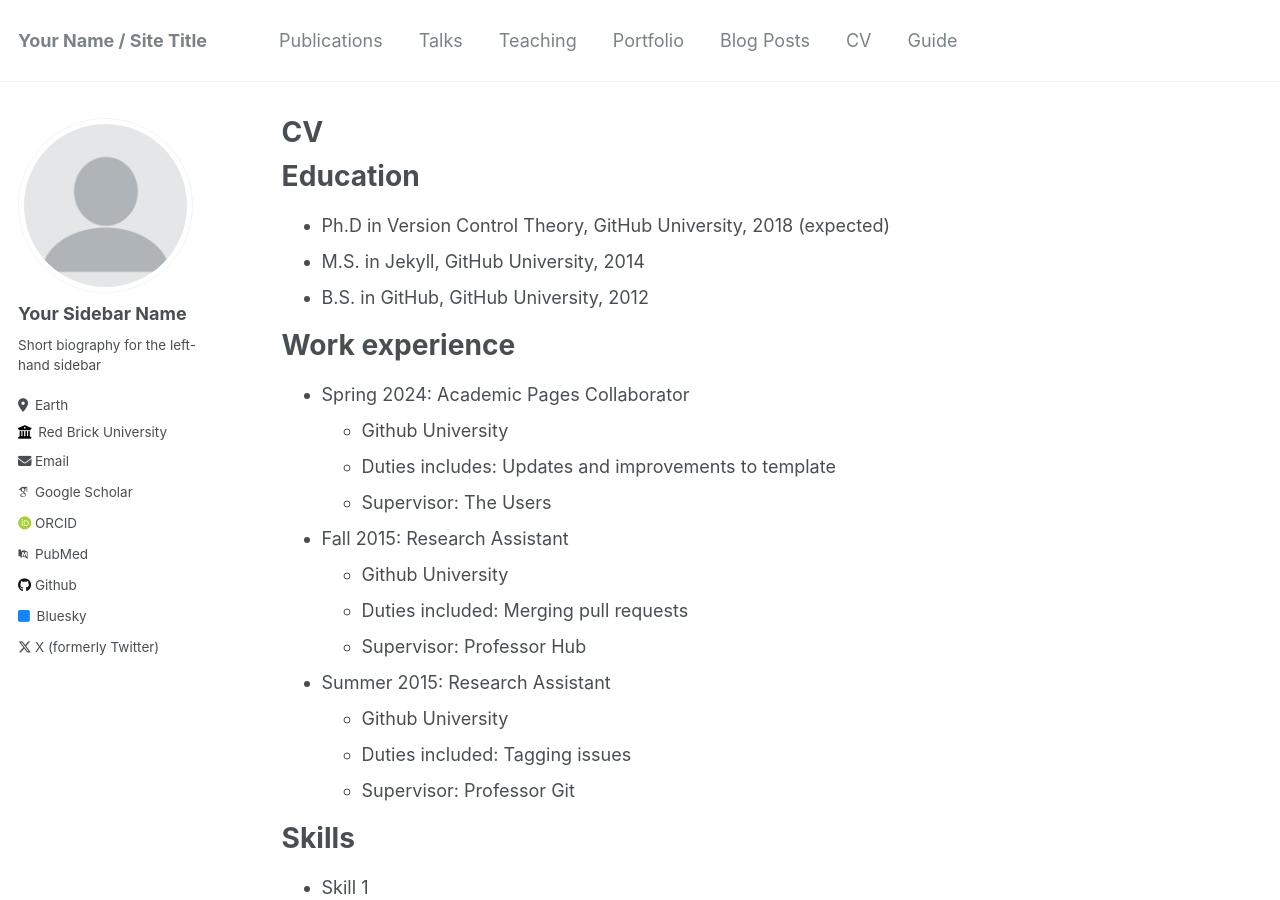
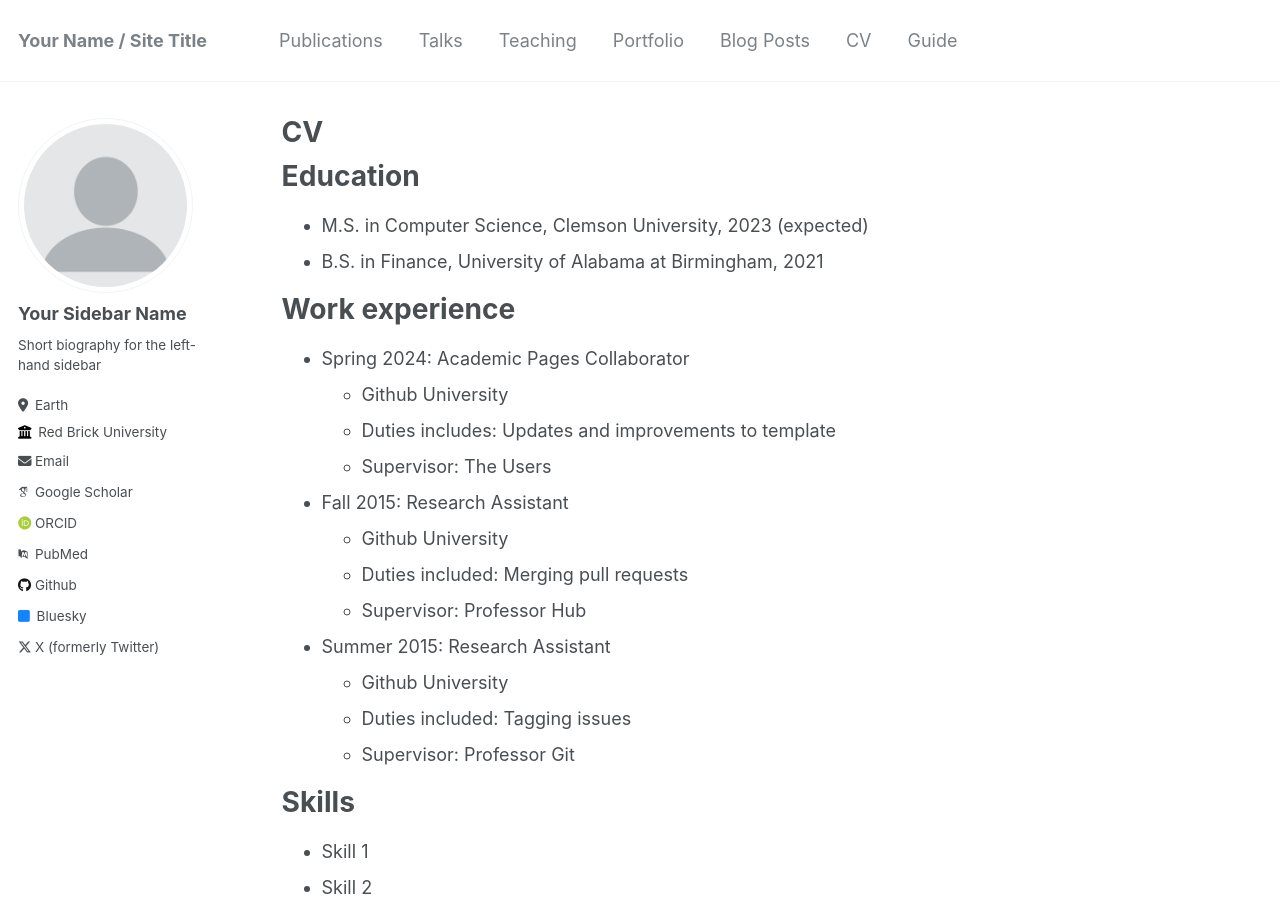
Before and after one commit to mhrrs/mhrrs.github.io, a Jekyll site: the page built from _pages/cv.md, in a window 1280 px wide and 900 px high. Built offline with Jekyll 4.4.1, drawn with Linux system fonts in a browser that asks for light colours; some web fonts are replaced.

Commit message:
Update cv.md

```diff
--- a/_pages/cv.md
+++ b/_pages/cv.md
@@ -11,9 +11,8 @@ redirect_from:
 
 Education
 ======
-* Ph.D in Version Control Theory, GitHub University, 2018 (expected)
-* M.S. in Jekyll, GitHub University, 2014
-* B.S. in GitHub, GitHub University, 2012
+* M.S. in Computer Science, Clemson University, 2023 (expected)
+* B.S. in Finance, University of Alabama at Birmingham, 2021
 
 Work experience
 ======
```
